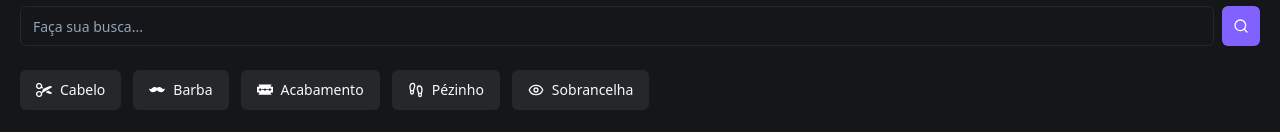
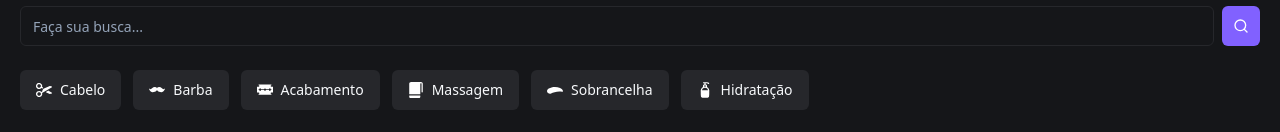
Before and after one commit to CoelhoIN/fsw-barber, a Next.js app: page / in a window 1280 px wide. Shown: the part 172-304 px from the top of the page. Built offline with nearby package versions, Linux system fonts and the light colour scheme; no server answers; the database is empty.

Commit message:
feat: add BookingItem component

```diff
--- /dev/null
+++ b/app/_components/booking-item.tsx
@@ -0,0 +1,37 @@
+import { Avatar, AvatarImage } from "./ui/avatar"
+import { Badge } from "./ui/badge"
+import { Card, CardContent } from "./ui/card"
+
+const BookingItem = () => {
+  return (
+    <>
+      <h2 className="mb-3 mt-6 text-xs font-bold uppercase text-gray-400">
+        Agendamentos
+      </h2>
+
+      <Card>
+        <CardContent className="flex justify-between p-0">
+          <div className="flex flex-col gap-2 py-5 pl-5">
+            <Badge className="w-fit">Confirmado</Badge>
+            <h3 className="font-semibold">Corte de Cabelo</h3>
+
+            <div className="item-center flex gap-2">
+              <Avatar className="h-6 w-6">
+                <AvatarImage src="https://utfs.io/f/c97a2dc9-cf62-468b-a851-bfd2bdde775f-16p.png" />
+              </Avatar>
+              <p className="text-sm">Barbearia FSW</p>
+            </div>
+          </div>
+
+          <div className="flex flex-col items-center justify-center border-l-2 border-solid px-5">
+            <p className="text-sm">Agosto</p>
+            <p className="text-2xl">05</p>
+            <p className="text-sm">20:00</p>
+          </div>
+        </CardContent>
+      </Card>
+    </>
+  )
+}
+
+export default BookingItem
--- /dev/null
+++ b/app/_constants/search.ts
@@ -0,0 +1,31 @@
+interface QuickSearchOptions {
+  imageUrl: string
+  title: string
+}
+
+export const quickSearchOptions: QuickSearchOptions[] = [
+  {
+    imageUrl: "/cabelo.svg",
+    title: "Cabelo",
+  },
+  {
+    imageUrl: "/barba.svg",
+    title: "Barba",
+  },
+  {
+    imageUrl: "/acabamento.svg",
+    title: "Acabamento",
+  },
+  {
+    imageUrl: "/massagem.svg",
+    title: "Massagem",
+  },
+  {
+    imageUrl: "/sobrancelha.svg",
+    title: "Sobrancelha",
+  },
+  {
+    imageUrl: "/hidratacao.svg",
+    title: "Hidratação",
+  },
+]
--- a/app/page.tsx
+++ b/app/page.tsx
@@ -1,13 +1,13 @@
-import { EyeIcon, FootprintsIcon, SearchIcon } from "lucide-react"
+import { SearchIcon } from "lucide-react"
 import Header from "./_components/header"
 import { Button } from "./_components/ui/button"
 import { Input } from "./_components/ui/input"
 import Image from "next/image"
 import { Card, CardContent } from "./_components/ui/card"
-import { Badge } from "./_components/ui/badge"
-import { Avatar, AvatarImage } from "./_components/ui/avatar"
 import { db } from "./_lib/prisma"
 import BarbershopItem from "./_components/barbershop-item"
+import { quickSearchOptions } from "./_constants/search"
+import BookingItem from "./_components/booking-item"
 
 const Home = async () => {
   const barbershops = await db.barbershop.findMany({})
@@ -31,31 +31,17 @@
         </div>
 
         <div className="mt-6 flex gap-3 overflow-x-scroll [&::-webkit-scrollbar]:hidden">
-          <Button className="gap-2" variant="secondary">
-            <Image alt="Cabelo" src="/cabelo.svg" width={16} height={16} />
-            Cabelo
-          </Button>
-          <Button className="gap-2" variant="secondary">
-            <Image alt="Barba" src="/barba.svg" width={16} height={16} />
-            Barba
-          </Button>
-          <Button className="gap-2" variant="secondary">
-            <Image
-              alt="Acabamento"
-              src="/acabamento.svg"
-              width={16}
-              height={16}
-            />
-            Acabamento
-          </Button>
-          <Button className="gap-2" variant="secondary">
-            <FootprintsIcon size={16} />
-            Pézinho
-          </Button>
-          <Button className="gap-2" variant="secondary">
-            <EyeIcon size={16} />
-            Sobrancelha
-          </Button>
+          {quickSearchOptions.map((option) => (
+            <Button className="gap-2" variant="secondary" key={option.title}>
+              <Image
+                alt={option.title}
+                src={option.imageUrl}
+                width={16}
+                height={16}
+              />
+              {option.title}
+            </Button>
+          ))}
         </div>
 
         <div className="relative mt-6 h-[150px] w-full">
@@ -67,31 +53,7 @@
           />
         </div>
 
-        <h2 className="mb-3 mt-6 text-xs font-bold uppercase text-gray-400">
-          Agendamentos
-        </h2>
-
-        <Card>
-          <CardContent className="flex justify-between p-0">
-            <div className="flex flex-col gap-2 py-5 pl-5">
-              <Badge className="w-fit">Confirmado</Badge>
-              <h3 className="font-semibold">Corte de Cabelo</h3>
-
-              <div className="item-center flex gap-2">
-                <Avatar className="h-6 w-6">
-                  <AvatarImage src="https://utfs.io/f/c97a2dc9-cf62-468b-a851-bfd2bdde775f-16p.png" />
-                </Avatar>
-                <p className="text-sm">Barbearia FSW</p>
-              </div>
-            </div>
-
-            <div className="flex flex-col items-center justify-center border-l-2 border-solid px-5">
-              <p className="text-sm">Agosto</p>
-              <p className="text-2xl">05</p>
-              <p className="text-sm">20:00</p>
-            </div>
-          </CardContent>
-        </Card>
+        <BookingItem />
 
         <h2 className="mb-3 mt-6 text-xs font-bold uppercase text-gray-400">
           Recomendados
```
